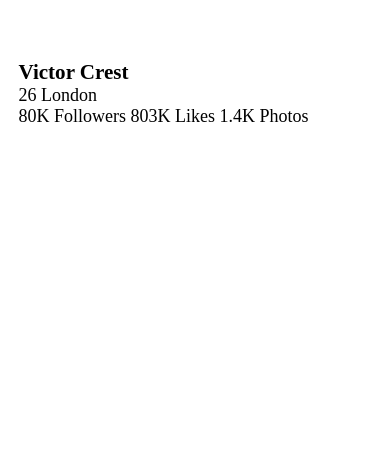
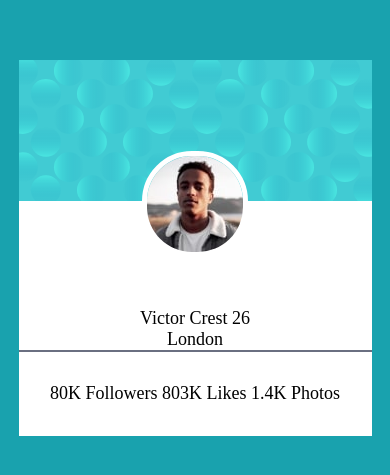
Before and after one commit to 7Mirco10/profile-card-component-main, a plain HTML site: page index.html in a window 390 px wide. Shown: the part 175-650 px from the top of the page. Drawn offline with Linux system fonts and the light colour scheme.

Commit message:
added styles to overlap the two main images changed class names to better identiy components mobile driven first

```diff
--- a/index.html
+++ b/index.html
@@ -14,25 +14,20 @@
 
 <body>
   <main class="card">
-    <section class="card-top">
-
-    </section>
     <section class="card-main">
-      <section class="card-mid">
-        <h1 class="card-mid__headline">Victor Crest</h1>
-        26
+      <img class="card-main__background" src="images/bg-pattern-card.svg" alt="">
+      <img class="card-main__img" src="images/image-victor.jpg" alt="">
+      <p class="card-main__headline">Victor Crest 26</p>
       London
     </section>
+    <hr class="card-main__hr">
     <section class="card-bottom">
-
       80K
       Followers
       803K
       Likes
       1.4K
       Photos
-
-      </section>
     </section>
   </main>
 </body>
--- a/style.scss
+++ b/style.scss
@@ -1,7 +1,7 @@
 $cyan-dark: hsl(185, 75%, 39%);
 $blue-very-dark: hsl(229, 23%, 23%);
 $blue-grey-dark: hsl(227, 10%, 46%);
-$gray-dark: gray hsl(0, 0%, 59%);
+$gray-dark: hsl(0, 0%, 59%);
 
 @import url('https://fonts.googleapis.com/css2?family=Kumbh+Sans:wght@400;700&display=swap');
 
@@ -16,9 +16,60 @@ body {
     display: flex;
     justify-content: center;
     align-items: center;
+    background-color: $cyan-dark;
 }
 
 .card {
     width: 353px;
     height: 375px;
 }
+
+.card-main {
+    display: flex;
+    justify-content: center;
+    align-items: center;
+    flex-direction: column;
+    background-color: white;
+    height: 290px;
+}
+
+.card-bottom {
+    background-color: white;
+    height: 84px;
+    display: flex;
+    justify-content: center;
+    align-items: center;
+}
+
+.card-main__hr {
+    border: 1px solid $blue-grey-dark;
+}
+
+.card-main__background {
+    width: 100%;
+    z-index: 1; //the images that needs to be below needs a lower z indes
+}
+
+.card-main__headline {
+    display: flex;
+    justify-content: center;
+    align-items: center;
+}
+
+.card-main__img {
+    border-radius: 50px;
+    border: 5px solid white;
+    margin: auto;
+    z-index: 2;
+    position: relative;
+    top: -50px;
+}
+
+
+@media (max-width: 375px) {
+
+    .card {
+        width: 328px;
+    }
+
+}
```
Also changed, not shown: style.css, 1 other file. Lines whose indentation alone changed are shown as unchanged.
